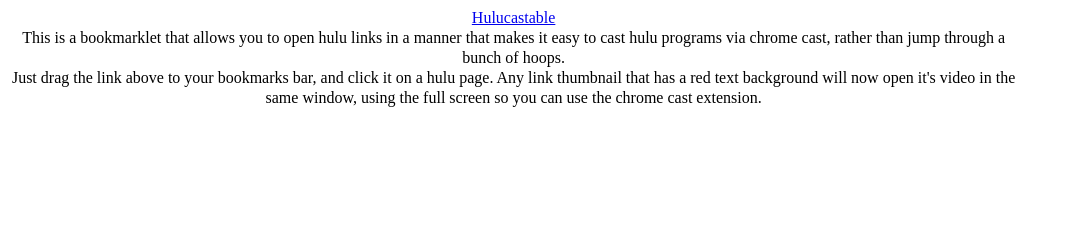
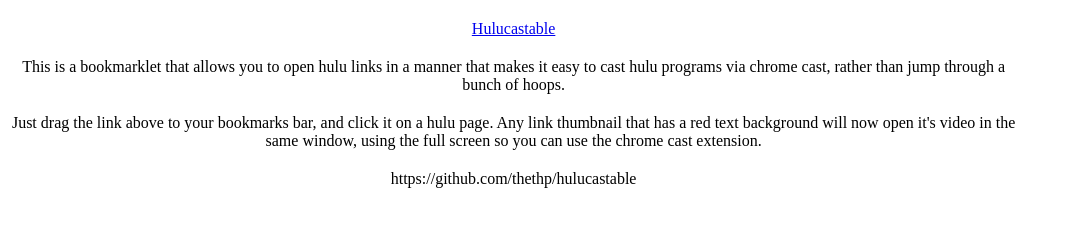
Before and after one commit to thethp/hulucastable, a website: page index.html in a window 1280 px wide. Shown: the whole page, without its empty margins (0-1066 px from the left). Drawn offline with Linux system fonts and the light colour scheme.

Commit message:
Adding github link

```diff
--- a/index.html
+++ b/index.html
@@ -3,7 +3,7 @@
   text-align: center;
 }
 div {
-line-height: 20px;
+margin: 20px 0;
 width: 80%;
 }
 </style>
@@ -19,3 +19,7 @@
 <div>
 Just drag the link above to your bookmarks bar, and click it on a hulu page.  Any link thumbnail that has a red text background will now open it's video in the same window, using the full screen so you can use the chrome cast extension.
 </div>
+
+<div>
+https://github.com/thethp/hulucastable
+</div>
```
